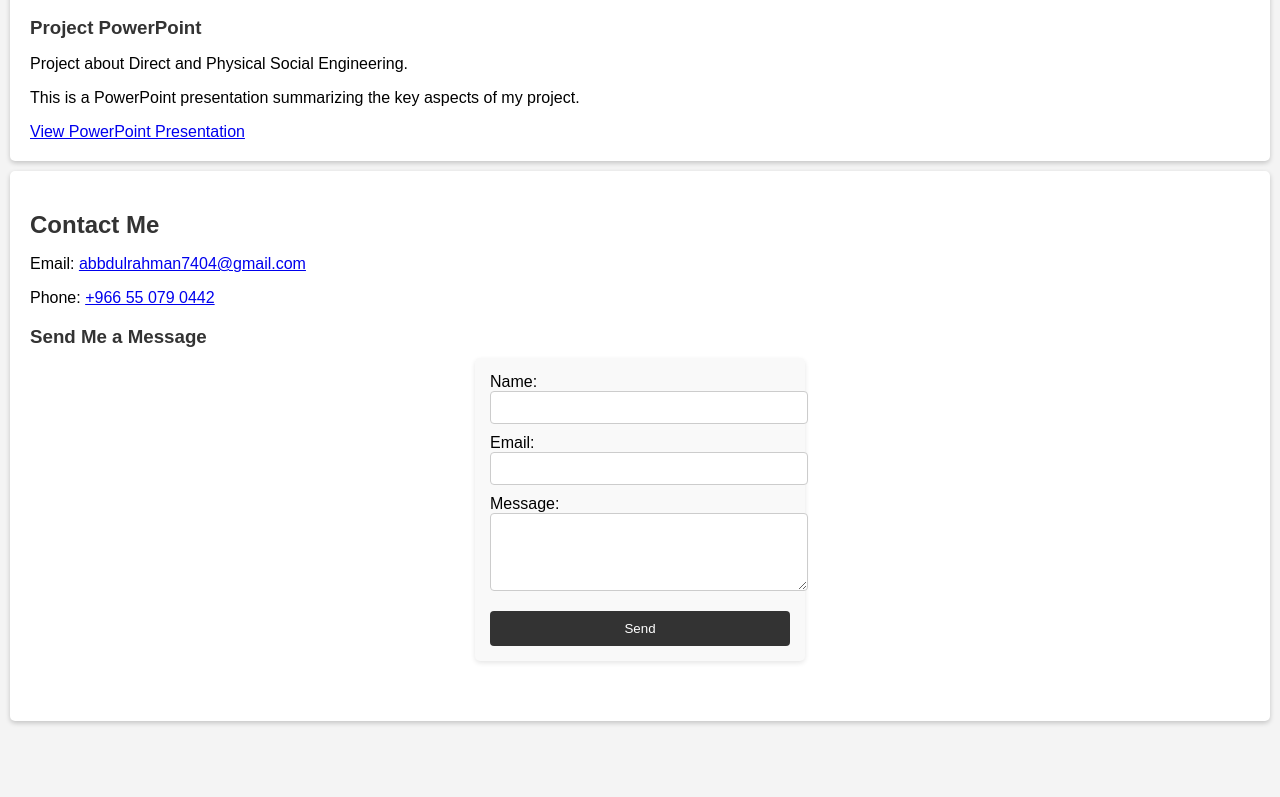
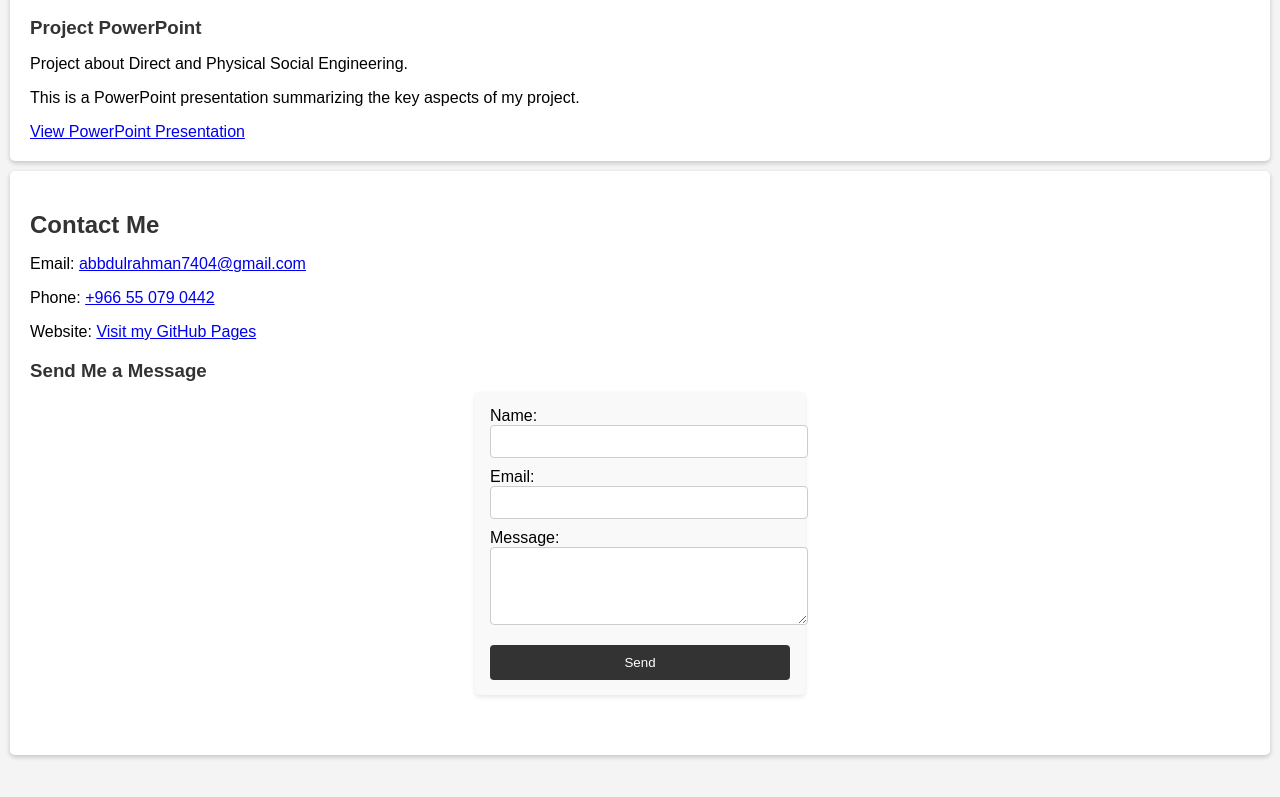
Before and after one commit to AbdulrahmanUj1/Assignment-1, a plain HTML site: page index.html in a window 1280 px wide. Shown: the part 830-1627 px from the top of the page. Drawn offline with Linux system fonts and the light colour scheme.

Commit message:
index.html

```diff
--- a/index.html
+++ b/index.html
@@ -60,18 +60,15 @@
         <h2>Contact Me</h2>
         <p>Email: <a href="mailto:abbdulrahman7404@gmail.com">abbdulrahman7404@gmail.com</a></p>
         <p>Phone: <a href="tel:+966550790442">+966 55 079 0442</a></p>
-
+        <p>Website: <a href="https://abdulrahmanuj1.github.io/Assignment-1/" target="_blank">Visit my GitHub Pages</a></p>
         <h3>Send Me a Message</h3>
         <form action="#" method="post" style="display: flex; flex-direction: column; width: 300px; margin: auto;">
             <label for="name">Name:</label>
             <input type="text" id="name" name="name" required>
-
             <label for="email">Email:</label>
             <input type="email" id="email" name="email" required>
-
             <label for="message">Message:</label>
             <textarea id="message" name="message" rows="4" required></textarea>
-
             <button type="submit" style="margin-top: 10px;">Send</button>
         </form>
     </section>
```
